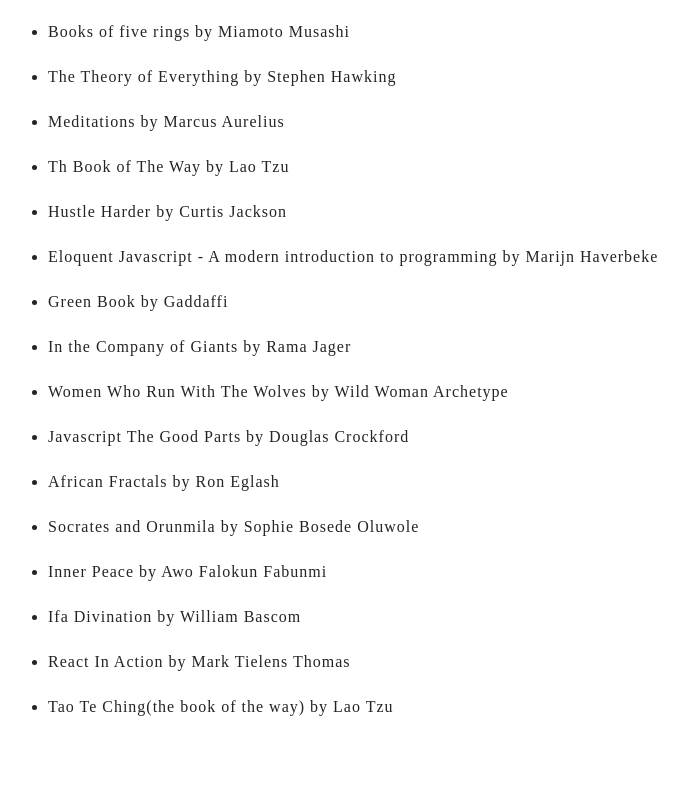
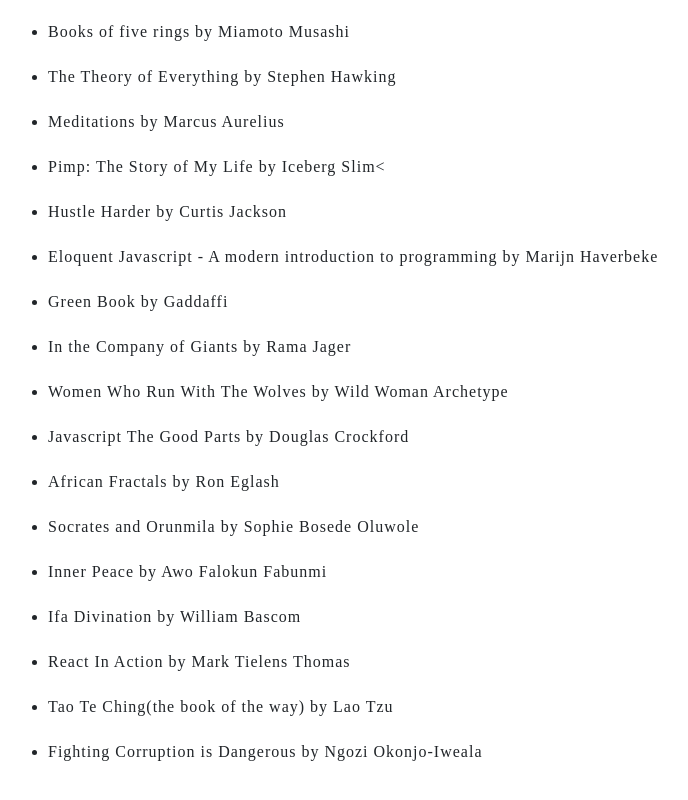
Before and after one commit to OloriAsabi/OloriAsabi.github.io, a React (Create React App) app: page /about in a window 1280 px wide. Shown: the part 1956-2756 px from the top of the page, without its empty margins (82-770 px from the left). Before the commit the page ends 2717 px from the top, so only its background shows below. Built offline with nearby package versions, Linux system fonts and the light colour scheme; a web font is replaced by a local one.

Commit message:
committ on 'main"

```diff
--- a/src/components/About.js
+++ b/src/components/About.js
@@ -1,9 +1,13 @@
 import React from 'react';
 import logo from "../Images/Olori-logo.png";
-import RandomQuote from './RandomQuotes'
+import RandomQuote from './RandomQuotes';
+import { list } from "./data";
 
 
  function About()  {
+/*const [readMore, setReadMore] = useState(false);*/
+
+
 
     return(
         <section className="sec" >
@@ -38,31 +42,21 @@
                 <div className="underline"></div>
                 <p className="text-black p-3 text">One of my most favorite things to do is to read books, I've a vast range and genres of books, let me share them with you</p>
                 <div className="p-3">
-                    <ul className="books">
-                        <li>The Alchemist by Paulo Coelho</li>
-                        <li>Drive by Daniel Pink</li>
-                        <li>The War of Art by Steven Pressfield</li>
-                        <li>Stillness is the key by Ryan Holiday</li>
-                        <li>The Lean Startup by Eric Ries</li>
-                        <li>The Price of Progress by Christopher Ryan</li>
-                        <li>Books of five rings by Miamoto Musashi</li>
-                        <li>The Theory of Everything by Stephen Hawking</li>
-                        <li>Meditations by Marcus Aurelius</li>
-                        <li>Th Book of The Way by Lao Tzu</li>
-                        <li>Hustle Harder by Curtis Jackson</li>
-                        <li>Eloquent Javascript - A modern introduction to programming by Marijn Haverbeke</li>
-                        <li>Green Book by Gaddaffi</li>
-                        <li>In the Company of Giants by Rama Jager</li>
-                        <li>Women Who Run With The Wolves by Wild Woman Archetype</li>
-                        <li>Javascript The Good Parts by Douglas Crockford</li>
-                        <li>African Fractals by Ron Eglash</li>
-                        <li>Socrates and Orunmila by Sophie Bosede Oluwole</li>
-                        <li>Inner Peace by Awo Falokun Fabunmi</li>
-                        <li>Ifa Divination by William Bascom</li>
-                        <li>React In Action by Mark Tielens Thomas</li>
-                        <li>Tao Te Ching(the book of the way) by Lao Tzu</li>
+                    <ul className="books mb-5">
+                    {list.map(( book ) => {
+                            const{ books, id} = book
+            return (
+                <div>
+                        <li key={id}>{books}
+                        </li>
+                        {/*<button onClick={() => setReadMore(!readMore)}>
+                            {readMore ? 'show less' : '  read more'}
+            </button>*/}
+                        </div>
+                    )
+                })}
+                   </ul>
 
-                    </ul>
                 </div>
                 </article>
             </div>
--- a/src/components/QuotesDB.js
+++ b/src/components/QuotesDB.js
@@ -13,7 +13,7 @@
         author: "Olorì Àṣàbí"
     },
     {
-        text: "If you keep on doing what you've always done, you will keep getting what you've always gotten.",
+        text: "Sound is at the surface, silence is at it's core. ",
         author: "Olorì Àṣàbí"
     },
     {
@@ -21,7 +21,7 @@
         author: "Olorì Àṣàbí"
     },
     {
-        text: "In the anxiety to be active, it’s sacrificing its intelligence at a certain level to be in a state of action",
+        text: "In the anxiety to be active, we're sacrificing our intelligence at a certain level to be in a state of action",
         author: "Olorì Àṣàbí"
 
     },
@@ -62,7 +62,7 @@
         author: "Olorì Àṣàbí"
     },
     {
-        text: "You can’t enslave a mind that knows itself, values itself and understand itself",
+        text: "Opinions don’t change potentia",
         author: "Olorì Àṣàbí"
     },
     {
@@ -82,7 +82,7 @@
         author: "Olorì Àṣàbí"
     },
     {
-        text: "you have to balance passion with process",
+        text: "You have to balance passion with process",
         author: "Olorì Àṣàbí"
     },
     {
@@ -124,7 +124,117 @@
     {
         text: "A person is a person through people",
         author: "Olorì Àṣàbí"
+    },
+    {
+        text: "The notion of truth goes deeper than the notion of proof",
+        author: "Olorì Àṣàbí"
+    },{
+        text: "If you want to govern the people you must place yourself below them, if you want to lead the people you must learn how to follow them",
+        author: "Olorì Àṣàbí"
+    },{
+        text: "It’s takes an insane amount of concentration and determination to become an active listener",
+        author: "Olorì Àṣàbí"
+    },{
+        text: "Humility isn’t thinking less of yourself but thinking of yourself less",
+        author: "Olorì Àṣàbí"
+    },{
+        text: "If you doubt the outcome, you doubt  the creation",
+        author: "Olorì Àṣàbí"
+    },{
+        text: "Words are the least reliable bearer of the truth",
+        author: "Olorì Àṣàbí"
+    },{
+        text: "Irresponsibility is the abandonment of conscience and the ignorance of accountability",
+        author: "Olorì Àṣàbí"
+    },{
+        text: "Yes it’s always nice to pick up a Cheque, but a Cheque is never more important than an experience you value",
+        author: "Olorì Àṣàbí"
+    },{
+        text: "The spirit of acceptance is an helper to protect you from the agony of regrets",
+        author: "Olorì Àṣàbí"
+    },
+    {
+        text: "The quest for wisdom is in every form of nature",
+        author: "Olorì Àṣàbí"
+    },
+    {
+        text: "Personality is the constant effort to integrate your body, your mind and your emotions as one",
+        author: "Olorì Àṣàbí"
+    },
+    {
+        text: "You can’t have all that you want but you may experience all that you have",
+        author: "Olorì Àṣàbí"
+    },
+    {
+        text: "Creativity detest Fear",
+        author: "Olorì Àṣàbí"
+    },
+    {
+        text: "The actions of the body are reflection of the state of being not an attempt to attain a state of being",
+        author: "Olorì Àṣàbí"
+    },
+    {
+        text: "Being afraid isn’t a solution",
+        author: "Olorì Àṣàbí"
+    },
+    {
+        text: "Immature strategy is the cause of grief",
+        author: "Olorì Àṣàbí"
+    },
+    {
+        text: "Some essence are persistent and permanent in you that accounts for continuity of identity",
+        author: "Olorì Àṣàbí"
+    },
+    {
+        text: "Mindfulness operates independently of all ulterior aims and purposes",
+        author: "Olorì Àṣàbí"
+    },
+    {
+        text: "Money often cost too much",
+        author: "Olorì Àṣàbí"
+    },
+    {
+        text: "Keep a notebook. Travel with it, eat with it, sleep with it. Slap into it every stray thought that flutters up into your brain",
+        author: "Olorì Àṣàbí"
+    },
+    {
+        text: "The opposite of courage is not cowardice it’s conformity",
+        author: "Olorì Àṣàbí"
+    },
+    {
+        text: "The only way you can get to your truth is by embracing your experiences",
+        author: "Olorì Àṣàbí"
+    },
+    {
+        text: "In an autotelic experience, the goal is self-fulfilling; the activity is its own reward.",
+        author: "Olorì Àṣàbí"
+    },
+    {
+        text: "Enlightenment will seem crazy to an unconscious ego",
+        author: "Olorì Àṣàbí"
+    },
+    {
+        text: "We’re not human beings having a spiritual experience, we are spiritual beings having a human experience",
+        author: "Olorì Àṣàbí"
+    },
+    {
+        text: "Your subjugation is based on your value system and how you create yourself, the whole  world wouldn't exist without it, if not your life process of self creation will be terminated",
+        author: "Olorì Àṣàbí"
+    },
+    {
+        text: "You should know as much as you can about the human species if you have a hand in designing human society",
+        author: "Olorì Àṣàbí"
+    },
+    {
+        text: "We are not addicted to things, we’re addicted to the emotions these things generate",
+        author: "Olorì Àṣàbí"
+    },
+    {
+        text: "Words are the least reliable bearer of the truth",
+        author: "Olorì Àṣàbí"
     }
+
+
 ]
 
 export default quotes;
--- a/src/components/data.js
+++ b/src/components/data.js
@@ -49,3 +49,94 @@
     icon: <FaGithubSquare />,
   },
 ];
+
+export const list = [
+  {
+    id : 1,
+    books :"The Alchemist by Paulo Coelho"
+  },
+  {
+    id: 2,
+    books: "Drive by Daniel Pink"
+  },{
+    id: 3,
+    books: "The War of Art by Steven Pressfield"
+  },{
+    id:4,
+    books: "Stillness is the key by Ryan Holiday"
+  },{
+    id: 5,
+    books: "The Lean Startup by Eric Ries"
+  },
+  {
+    id: 7,
+    books:"The Price of Progress by Christopher Ryan"
+  },
+  {
+    id: 8,
+    books: "Books of five rings by Miamoto Musashi"
+  },
+  {
+    id: 9,
+    books: "The Theory of Everything by Stephen Hawking"
+  },
+  {
+    id: 10,
+    books: "Meditations by Marcus Aurelius"
+  },
+  {
+    id: 11,
+    books: "Pimp: The Story of My Life by Iceberg Slim<"
+  },
+  {
+    id: 12,
+    books: "Hustle Harder by Curtis Jackson"
+  },
+  {
+    id: 13,
+    books: "Eloquent Javascript - A modern introduction to programming by Marijn Haverbeke"
+  },
+  {
+    id: 14,
+    books: "Green Book by Gaddaffi"
+  },
+  {
+    id: 15,
+    books: "In the Company of Giants by Rama Jager"
+  },
+  {
+    id: 16,
+    books: "Women Who Run With The Wolves by Wild Woman Archetype"
+  },
+  {
+    id: 17,
+    books: "Javascript The Good Parts by Douglas Crockford"
+  },
+  {
+    id: 18,
+    books: "African Fractals by Ron Eglash"
+  },{
+    id: 19,
+    books: "Socrates and Orunmila by Sophie Bosede Oluwole"
+  },
+  {
+    id: 20,
+    books: "Inner Peace by Awo Falokun Fabunmi"
+  },
+  {
+    id: 21,
+    books: "Ifa Divination by William Bascom"
+  },
+  {
+    id: 22,
+    books: "React In Action by Mark Tielens Thomas"
+  },
+  {
+    id: 23,
+    books: "Tao Te Ching(the book of the way) by Lao Tzu"
+  },
+  {
+    id: 24,
+    books: "Fighting Corruption is Dangerous by Ngozi Okonjo-Iweala"
+  },
+]
```
